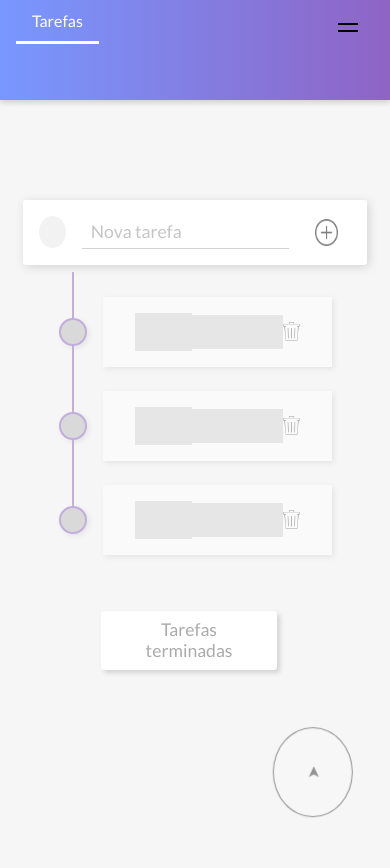
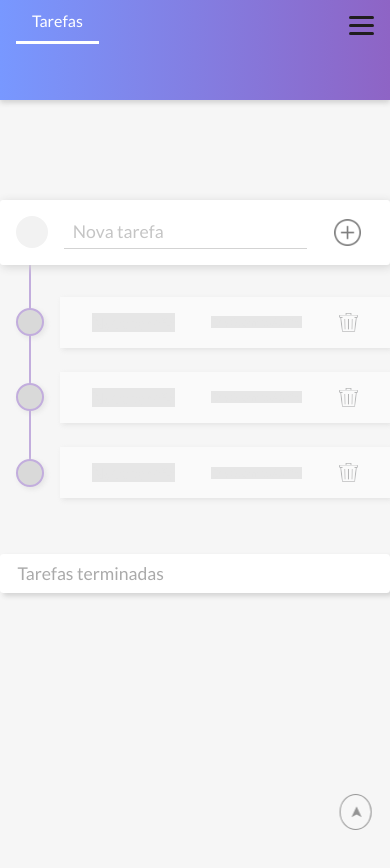
Before and after one commit to angelicablirio/Front-end-II-checkpoint-2, a plain HTML site: page pages/tarefas.html in a window 390 px wide. Before the commit the page ends 844 px from the top, so only its background shows below. Drawn offline with nearby package versions, Linux system fonts and the light colour scheme; some packages are replaced by stand-ins of ours; no server answers; a script that the page names is missing.

Commit message:
responsivo telas abaixo de 500px ok

```diff
--- a/pages/tarefas.html
+++ b/pages/tarefas.html
@@ -34,7 +34,11 @@
     </nav>
 
     <div class="menu-infos-login">
-      <button class="menu-mobile hamburguer" id="menu-toggle" ></button>
+      <button class="menu-mobile" id="menu-toggle" >
+        <span class="line"></span>
+        <span class="line"></span>
+        <span class="line"></span>
+      </button>
       <div class="user-info" id="showMenu">
         <img src="" class="user-image">
         <p id="userName">Nome usuário</p>
--- a/scripts/tarefas.js
+++ b/scripts/tarefas.js
@@ -15,8 +15,9 @@ const menuToggleRef = document.querySelector('#menu-toggle');
 const menuToggle = (event) => {
 
   event.preventDefault()
-  const mostrarMenu = document.querySelector('#showMenu')
-  mostrarMenu.classList.toggle('menuAtivo')
+  const showMenuRef = document.querySelector('#showMenu')
+  showMenuRef.classList.toggle('activeMenu')
+  menuToggleRef.classList.toggle('active')
 
 }
 
--- a/styles/common.css
+++ b/styles/common.css
@@ -7,7 +7,7 @@
   --app-grey: #F2F2F2;
   --error: #ff0000;
   --bg-alert: #e6bbbb;
-  --app-black: #201e1e
+  --app-black: #201e1e;
 
 }
 
@@ -17,9 +17,15 @@
   font-family: 'Lato', sans-serif;
 }
 
+html {
+
+  scroll-behavior: smooth;
+}
+
 body {
   background-color: #F6F6F6;
   min-height: 100vh;
+  margin-bottom: 32px;
   /* width: 100vw; */
   box-sizing: border-box;
   /* overflow: hidden; */
--- a/styles/responsivo.css
+++ b/styles/responsivo.css
@@ -68,43 +68,47 @@
 
   .menu-mobile {
 
-        display: flex;
-        flex-direction: column;
-        align-items: center;
-        padding: 8px 16px;
-        font-size: 14px;
-        border:none;
-        background: none;
-        cursor: pointer;
-        margin-top: 10px;
-        /* margin:  auto 0; */
+    display: block;
+    position: absolute;
+    top: 11px;
+    background-color: transparent;
+    border: none;
+    outline: none;
+    cursor: pointer;
 
   }
 
-  .menu-mobile::after {
+  .menu-mobile .line {
 
     display: block;
-    content: '';
-    width: 20px;
-    height: 2px;
-    background: currentColor;
-    margin-top: 5px;
+    width: 25px;
+    height: 3px;
+    background-color: var(--app-black);
+    margin-block: 5px;
     transition: 0.6s;
-    position: relative;
+    border-radius: 4px;
+    transition: transform 0.6s;
+    opacity: 0.25s;
 
   }
 
- .menu-mobile::before {
+ .menu-mobile.active .line:nth-child(1) {
 
-    display: block;
-    content: '';
-    width: 20px;
-    height: 2px;
-    background: currentColor;
-    margin-top: 5px;
-    transition: 0.6s;
-    position: relative;
-  }
+    transform: translateY(8px) rotate(45deg);
+    background-color: var(--app-grey);
+
+ }
+ .menu-mobile.active .line:nth-child(2) {
+
+  opacity: 0;
+
+}
+.menu-mobile.active .line:nth-child(3) {
+
+  transform: translateY(-8px) rotate(-45deg);
+  background-color: var(--app-grey);
+
+}
 
   .user-info {
     opacity: 0;
@@ -125,12 +129,12 @@
 
   }
 
-  .menuAtivo {
+  .activeMenu {
 
     opacity: 1;
     display: flex;
-    height: 40vh;
-    left: 0;
+    height: 20vh;
+    left: -20px;
     visibility: visible;
     z-index: 2;
     transition: 1s;
@@ -139,17 +143,13 @@
 
   .alert {
 
-    display: flex;
     position: fixed;
-    padding: 24px 48px;
-    justify-content: right;
-    align-items: center;
+    padding: 24px 16px;
+    justify-content: space-between;
     gap: 32px;
-    opacity: 0;
-    margin-bottom: 32px;
-    transition: opacity 0.6s ease-in-out;
+    width: 100vw;
     z-index: 30;
-    top: 44%;
+    top: 10%;
 
   }
 
@@ -161,6 +161,89 @@
     transition: opacity 0.6s ease-in-out;
     opacity: 1;
 
+  }
+
+  .alert p {
+
+    font-size: 12px;
+
+  }
+
+  /* Nova tarefa ----------------------------------------------------------- */
+
+  .new-task {
+    position: relative;
+    display: flex;
+    align-items: center;
+    background-color: white;
+    width: 100%;
+    margin: 0 10%;
+    padding: 16px;
+    box-shadow: 2px 2px 10px lightgrey;
+    border-radius: .2em;
+    z-index: 20;
+  }
+
+/* Lista de tarefas ----------------------------------------------------------- */
+
+  .pending-tasks {
+
+    width: 100%;
+    padding-left: 16px;
+
+  }
+
+  .task .timestamp {
+
+    font-size: 10px;
+    color: rgb(134, 134, 134);
+
+  }
+
+  /* Tarefas terminadas ----------------------------------------------------------- */
+
+  .finished-title {
+    position: relative;
+    width: 100%;
+    text-align: justify;
+    padding: .5em 1em;
+    background-color: white;
+    border-radius: .2em;
+    box-shadow: 3px 3px 5px lightgrey;
+    color: rgb(170, 170, 170);
+    font-weight: 400;
+    font-size: 1.1em;
+    margin-left: 0;
+    z-index: 20;
+  }
+
+  .finished-tasks {
+    display: flex;
+    flex-direction: column;
+    width: 100%;
+    padding-left: 16px;
+    list-style: none;
+    margin: 1.5em;
+  }
+
+  /* Back-to-top */
+  .back-to-top a {
+    text-decoration: none;
+    position: fixed;
+    bottom: 1rem;
+    right: 16px;
+    background: #f7f7f7;
+    width: 0.1rem;
+    height: 0.5rem;
+    display: flex;
+    justify-content: center;
+    align-items: center;
+    border-radius: 50%;
+    color: #888888;
+    transform: rotate(-90deg);
+    border: 0.1rem solid #888888;
+    opacity: .9;
+    z-index: 0;
 
   }
 }
--- a/styles/tarefas.css
+++ b/styles/tarefas.css
@@ -74,6 +74,7 @@ a {
   box-shadow: 2px 2px 10px lightgrey;
   border-radius: .2em;
   z-index: 20;
+  box-sizing: border-box;
 }
 
 .new-task input[type=text] {
@@ -133,6 +134,7 @@ a {
   width: 70%;
   list-style: none;
   margin: 2em 15%;
+  box-sizing: border-box;
 }
 
 .task {
@@ -218,6 +220,7 @@ a {
   font-size: 1.1em;
   margin-left: calc(15% - 4em);
   z-index: 20;
+  box-sizing: border-box;
 }
 
 .finished-tasks {
@@ -226,6 +229,8 @@ a {
   width: 70%;
   list-style: none;
   margin: 2em 15%;
+  box-sizing: border-box;
+  z-index: 10;
 }
 
 .finished-tasks i{
@@ -286,6 +291,7 @@ a {
   transition: opacity 0.6s ease-in-out;
   /* background-color: rgb(211, 134, 134); */
   overflow: hidden;
+  box-sizing: border-box;
 
 
 }
@@ -361,6 +367,6 @@ a {
   transform: rotate(-90deg);
   border: 0.1rem solid #888888;
   opacity: .9;
-  z-index: 10;
+  z-index: 0;
 
 }
```
